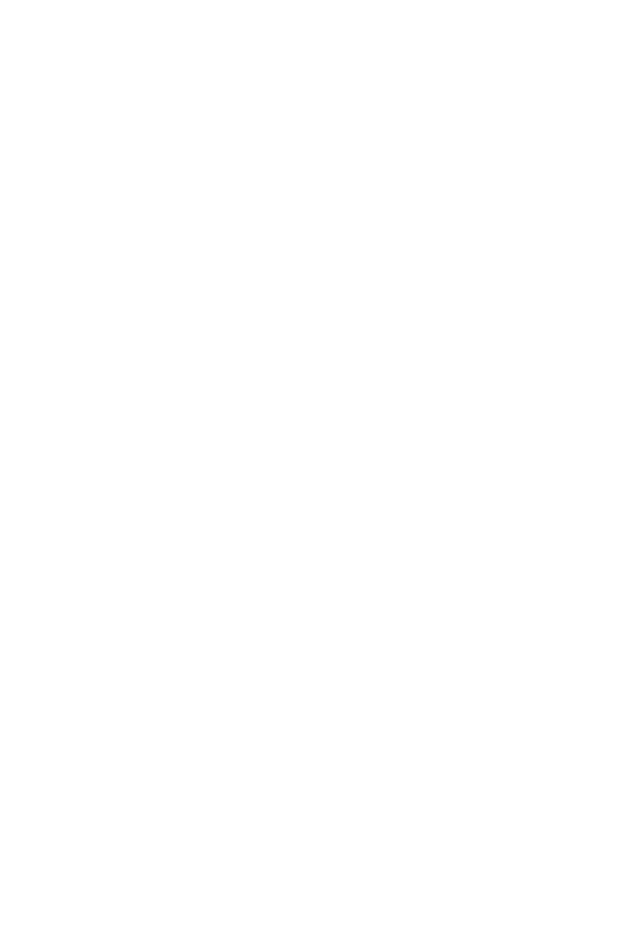
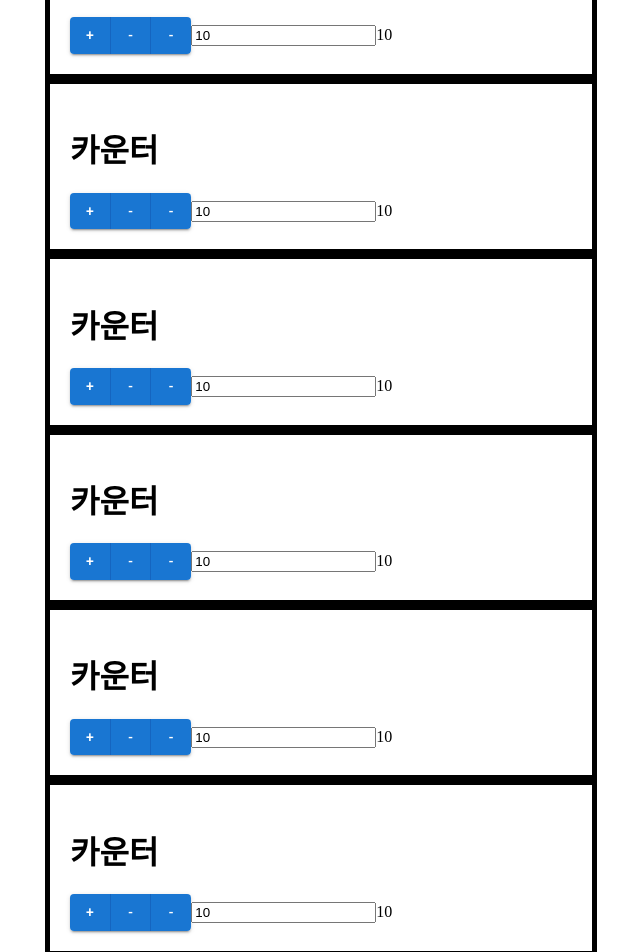
Before and after one commit to egoingsb/lgcns-react-24-5-20, a React (Vite) app: page / in a window 1280 px wide. Shown: the part 280-1232 px from the top of the page, without its empty margins (319-959 px from the left). Before the commit the page ends 800 px from the top, so only its background shows below. Built offline with nearby package versions, Linux system fonts and the light colour scheme; no server answers.

Commit message:
style props를 이용해서 인라인 스타일 지정하기

```diff
--- a/src/App.tsx
+++ b/src/App.tsx
@@ -59,7 +59,11 @@
   function changeHandler(evt){
     setStep(Number(evt.target.value));
   }
-  return <Container maxWidth="sm">
+  const style = {
+    border: "5px solid black",
+    padding: "20px"
+  }
+  return <div style={style}>
       <h1>{title}</h1>
       <ButtonGroup variant='contained'>
         <Button onClick={incrementValue}>+</Button>
@@ -68,14 +72,21 @@
       </ButtonGroup>
       <input type="text" value={step} onChange={changeHandler}></input>
       {value}
-  </Container>
+
+  </div>
 }
 
 function App() {
   return (
-    <>
+    <Container maxWidth="sm">
       <Counter title="카운터" initValue={10}></Counter>
-    </>
+      <Counter title="카운터" initValue={10}></Counter>
+      <Counter title="카운터" initValue={10}></Counter>
+      <Counter title="카운터" initValue={10}></Counter>
+      <Counter title="카운터" initValue={10}></Counter>
+      <Counter title="카운터" initValue={10}></Counter>
+      <Counter title="카운터" initValue={10}></Counter>
+    </Container>
   )
 }
 
```
Lines whose indentation alone changed are shown as unchanged.
